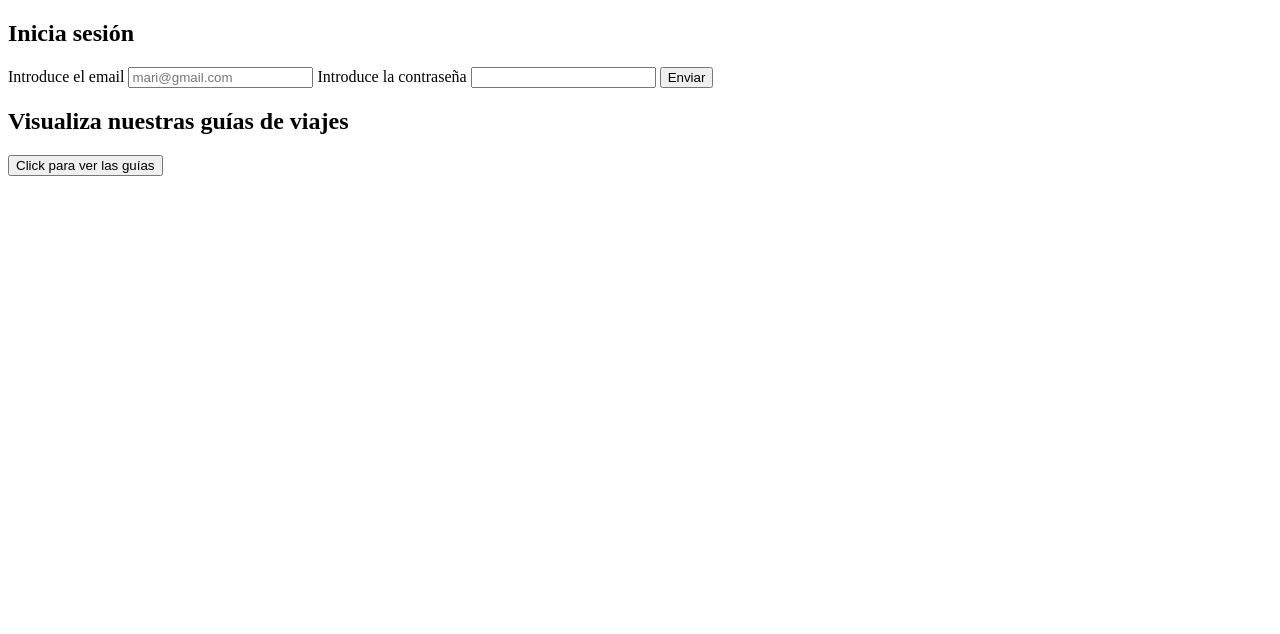
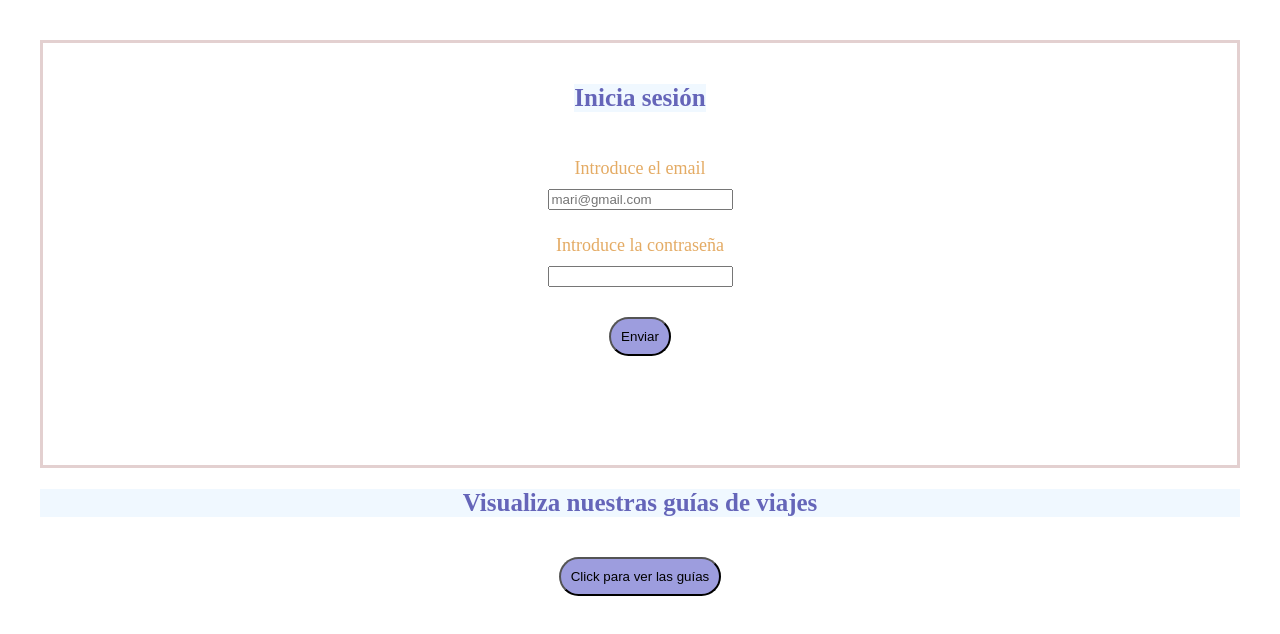
Before and after one commit to Adalab/modulo-4-evaluacion-final-bpw-mjgarreq, a website: page public/index.html in a window 1280 px wide. Drawn offline with Linux system fonts and the light colour scheme.

Commit message:
added basic css

```diff
--- /dev/null
+++ b/public/css/main.css
@@ -0,0 +1,37 @@
+body {
+    margin: 40px;
+    text-align: center;
+}
+.login {
+    line-height: 3;
+    max-width: 400px;
+}
+
+.div-login {
+    display: flex;
+    flex-direction: column;
+    gap: 10px;
+    border: 3px solid rgb(227, 208, 208);
+    padding: 20px;
+    align-items: center;
+}
+
+.btn {
+    width: fit-content;
+    border-radius: 20px;
+    padding: 10px;
+    background-color: rgb(157, 157, 222);
+    margin-top: 20px;
+}
+
+.label {
+    margin-top: 15px;
+    font-size: 18px;
+    color: rgb(228, 171, 100);
+}
+
+.title {
+    font-size: 25px;
+    background-color: aliceblue;
+    color: rgb(101, 101, 185);
+}
--- a/public/index.html
+++ b/public/index.html
@@ -4,22 +4,23 @@
     <meta charset="UTF-8">
     <meta name="viewport" content="width=device-width, initial-scale=1.0">
     <title>Evaluacion final Módulo 4</title>
+    <link rel="stylesheet" href="./css/main.css">
 </head>
 <body>
-    <div>
-        <h2>Inicia sesión</h2>
-        <label for="email">Introduce el email</label>
+    <div class="div-login">
+        <h2 class="title">Inicia sesión</h2>
+        <label for="email" class="label">Introduce el email</label>
         <input type="text" name="email" id="email" placeholder="mari@gmail.com" class="js-input-email">
-        <label for="password">Introduce la contraseña</label>
+        <label for="password" class="label">Introduce la contraseña</label>
         <input type="text" name="password" id="password" class="js-input-pass">
-        <input type="button" value="Enviar" class="js-btn-login">
+        <input type="button" value="Enviar" class="js-btn-login btn">
         <h3 class="js-login-text"></h3>
-        <p class="js-login-result"></p>
+        <p class="js-login-result login"></p>
     </div>
 
     <div>
-        <h2>Visualiza nuestras guías de viajes</h2>
-        <button class="js-btn-travel">Click para ver las guías</button>
+        <h2 class="title">Visualiza nuestras guías de viajes</h2>
+        <button class="js-btn-travel btn">Click para ver las guías</button>
         <p class="js-travel-result"></p>
     </div>
 
--- a/public/js/main.js
+++ b/public/js/main.js
@@ -28,10 +28,9 @@ document.querySelector('.js-btn-login').addEventListener('click', () => {
       console.log(responseData);
       if (responseData.success) {
         text.innerHTML= "Inicio de sesión correcto"
-        printJson('.js-login-result', responseData);
       } else {
         text.innerHTML= "NO ha podido iniciar sesión"
-        printJson('.js-login-result', responseData);
+        printJson('.js-login-result', responseData.message);
       }
 
     });
```
